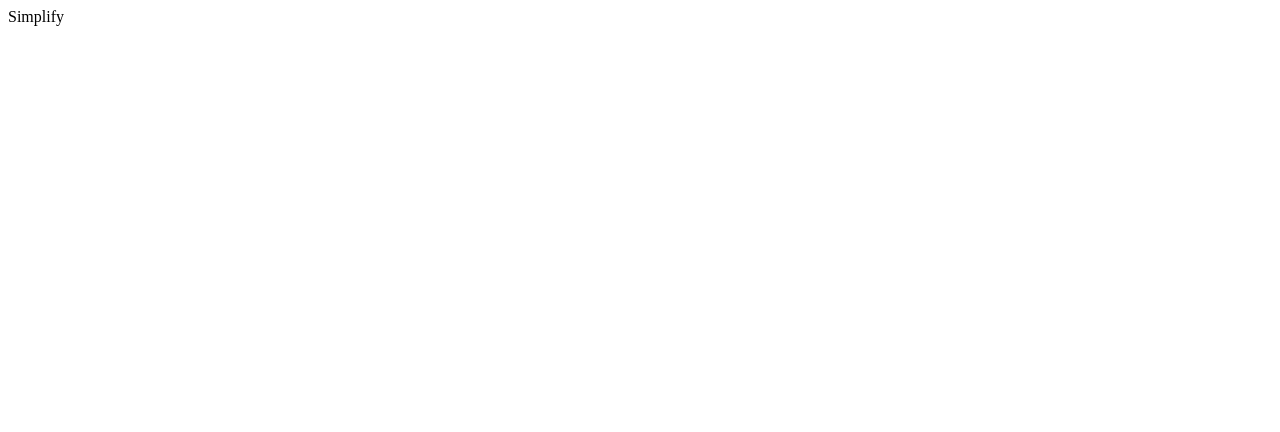
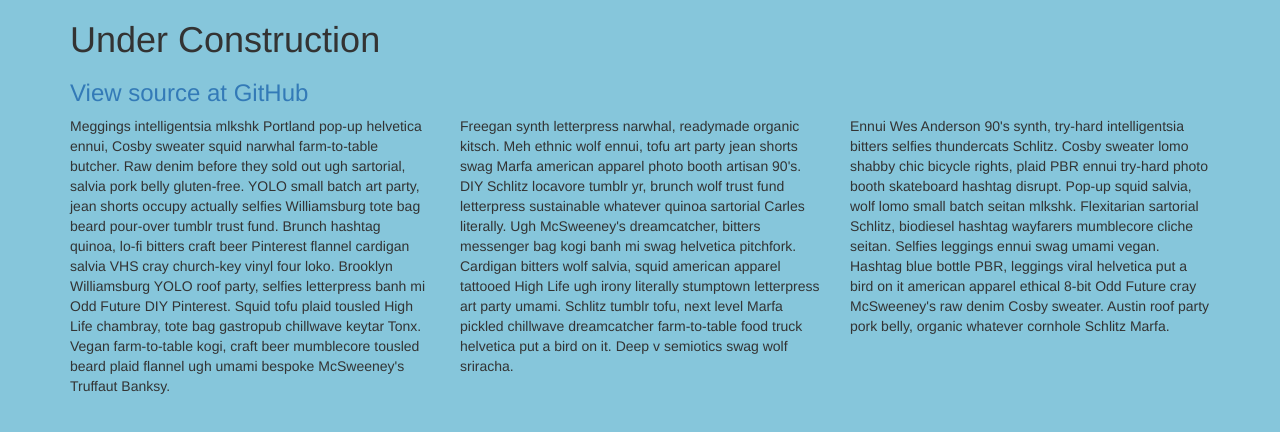
Before and after one commit to pullias/pulliascom, a website: page files/index.html in a window 1280 px wide. Drawn offline with nearby package versions, Linux system fonts and the light colour scheme.

Commit message:
use bootstrap 3 and external css file, add link to github

```diff
--- a/files/index.html
+++ b/files/index.html
@@ -1,10 +1,31 @@
 <!DOCTYPE html>
 <html>
-   <head>
-      <title>The Pullias Group</title>
-      <meta charset="UTF-8">
-   </head>
-   <body>
-      Simplify
-   </body>
+  <head>
+    <title>Pullias.com relaunch</title>
+    <meta name="viewport" content="width=device-width, initial-scale=1.0">
+    <link href="//netdna.bootstrapcdn.com/bootstrap/3.0.0-rc1/css/bootstrap.min.css" rel="stylesheet" media="screen">
+    <link href="make-pretty.css" rel="stylesheet">
+  </head>
+  <body id="homebody">
+    <div class="container">
+      <div class="hero-unit">
+        <h1>Under Construction</h1>
+        <a href="https://github.com/pullias/pulliascom"><h3>View source at GitHub</h3></a>
+      </div><!-- .hero-unit -->
+      <div class="row">
+        <!-- sample text from http://hipsteripsum.me/ -->
+        <div class="col-lg-4"><p>
+	  Meggings intelligentsia mlkshk Portland pop-up helvetica ennui, Cosby sweater squid narwhal farm-to-table butcher. Raw denim before they sold out ugh sartorial, salvia pork belly gluten-free. YOLO small batch art party, jean shorts occupy actually selfies Williamsburg tote bag beard pour-over tumblr trust fund. Brunch hashtag quinoa, lo-fi bitters craft beer Pinterest flannel cardigan salvia VHS cray church-key vinyl four loko. Brooklyn Williamsburg YOLO roof party, selfies letterpress banh mi Odd Future DIY Pinterest. Squid tofu plaid tousled High Life chambray, tote bag gastropub chillwave keytar Tonx. Vegan farm-to-table kogi, craft beer mumblecore tousled beard plaid flannel ugh umami bespoke McSweeney's Truffaut Banksy.
+        </p></div>
+        <div class="col-lg-4"><p>
+Freegan synth letterpress narwhal, readymade organic kitsch. Meh ethnic wolf ennui, tofu art party jean shorts swag Marfa american apparel photo booth artisan 90's. DIY Schlitz locavore tumblr yr, brunch wolf trust fund letterpress sustainable whatever quinoa sartorial Carles literally. Ugh McSweeney's dreamcatcher, bitters messenger bag kogi banh mi swag helvetica pitchfork. Cardigan bitters wolf salvia, squid american apparel tattooed High Life ugh irony literally stumptown letterpress art party umami. Schlitz tumblr tofu, next level Marfa pickled chillwave dreamcatcher farm-to-table food truck helvetica put a bird on it. Deep v semiotics swag wolf sriracha.
+        </p></div>
+        <div class="col-lg-4"><p>
+	  Ennui Wes Anderson 90's synth, try-hard intelligentsia bitters selfies thundercats Schlitz. Cosby sweater lomo shabby chic bicycle rights, plaid PBR ennui try-hard photo booth skateboard hashtag disrupt. Pop-up squid salvia, wolf lomo small batch seitan mlkshk. Flexitarian sartorial Schlitz, biodiesel hashtag wayfarers mumblecore cliche seitan. Selfies leggings ennui swag umami vegan. Hashtag blue bottle PBR, leggings viral helvetica put a bird on it american apparel ethical 8-bit Odd Future cray McSweeney's raw denim Cosby sweater. Austin roof party pork belly, organic whatever cornhole Schlitz Marfa.
+        </p></div>
+      </div><!-- .row -->
+    </div><!-- .container -->
+    <script src="//codeorigin.jquery.com/jquery-2.0.3.min.js"></script>
+    <script src="//netdna.bootstrapcdn.com/bootstrap/3.0.0-rc1/js/bootstrap.min.js"></script>
+  </body>
 </html>
--- /dev/null
+++ b/files/make-pretty.css
@@ -0,0 +1,3 @@
+#homebody {
+  background-color:#86C6DB;
+}
```
